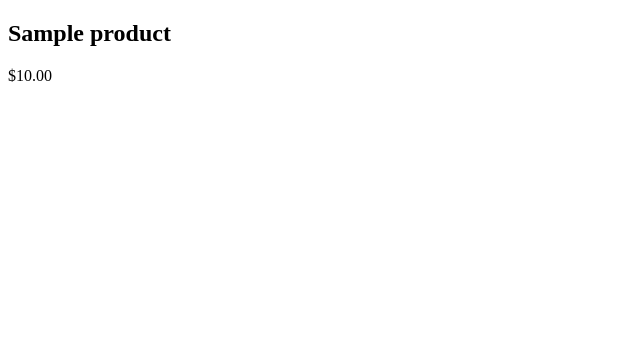
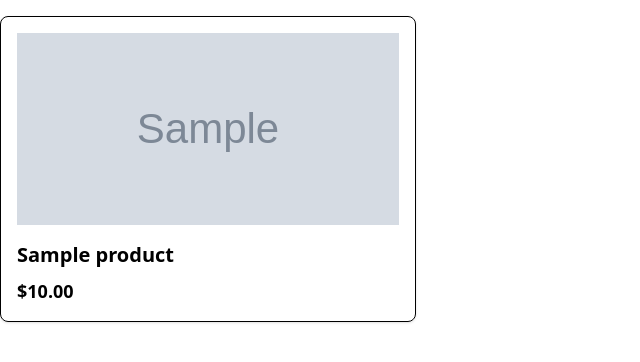
Before and after one commit to x0ryz/qwerty, a Django app: page /catalog/ in a window 1280 px wide. Shown: the top 362 px of the page, without its empty margins (0-640 px from the left). Run offline with Django 5.2, Linux system fonts and the light colour scheme; tables that the repository leaves empty hold one stand-in row (values such as "Sample post"); grey boxes marked "Sample" are stand-in pictures.

Commit message:
add image to card

```diff
--- a/main/templates/main/base.html
+++ b/main/templates/main/base.html
@@ -3,6 +3,7 @@
   <head>
     <meta charset="UTF-8" />
     <meta name="viewport" content="width=device-width, initial-scale=1.0" />
+    <script src="https://cdn.jsdelivr.net/npm/@tailwindcss/browser@4"></script>
   </head>
   <body>
     <main>
--- a/main/templates/main/product/catalog.html
+++ b/main/templates/main/product/catalog.html
@@ -3,10 +3,11 @@
 {% block content %}
   <div class="grid grid-cols-3 gap-4 mt-4">
     {% for product in products %}
-      <div class="border p-4 rounded-lg shadow">
+      <a href="{% url 'product_detail' product.slug %}" class="border p-4 rounded-lg shadow">
+        <img src="{{ product.image.url }}" alt="{{ product.name }}" class="w-full h-48 object-cover mb-4" />
         <h2 class="text-xl font-semibold mb-2">{{ product.name }}</h2>
         <p class="text-lg font-bold">${{ product.price }}</p>
-      </div>
+      </a>
     {% endfor %}
   </div>
 {% endblock %}
--- a/shop/urls.py
+++ b/shop/urls.py
@@ -1,7 +1,13 @@
 from django.contrib import admin
 from django.urls import include, path
+
+from django.conf import settings
+from django.conf.urls.static import static
 
 urlpatterns = [
     path('admin/', admin.site.urls),
     path('', include('main.urls'), name='main'),
 ]
+
+if settings.DEBUG:
+    urlpatterns += static(settings.MEDIA_URL, document_root=settings.MEDIA_ROOT)
```
